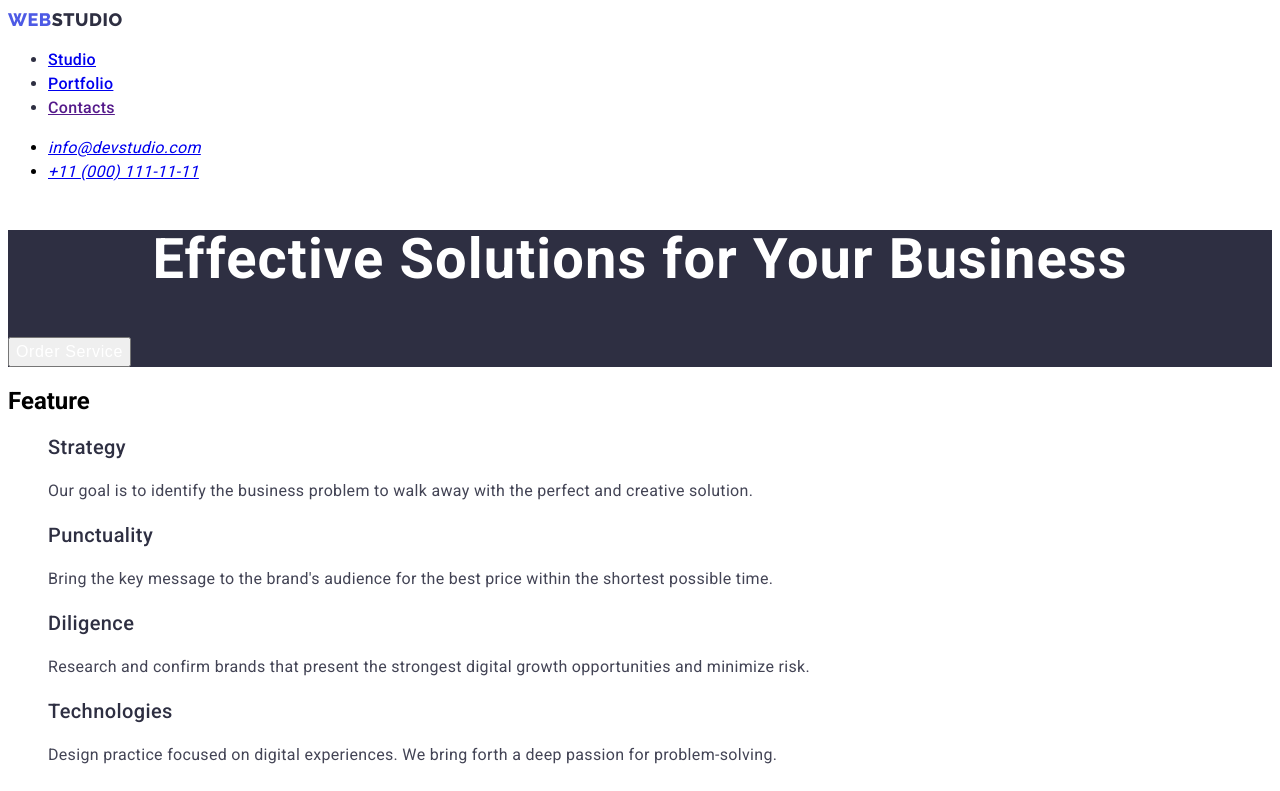
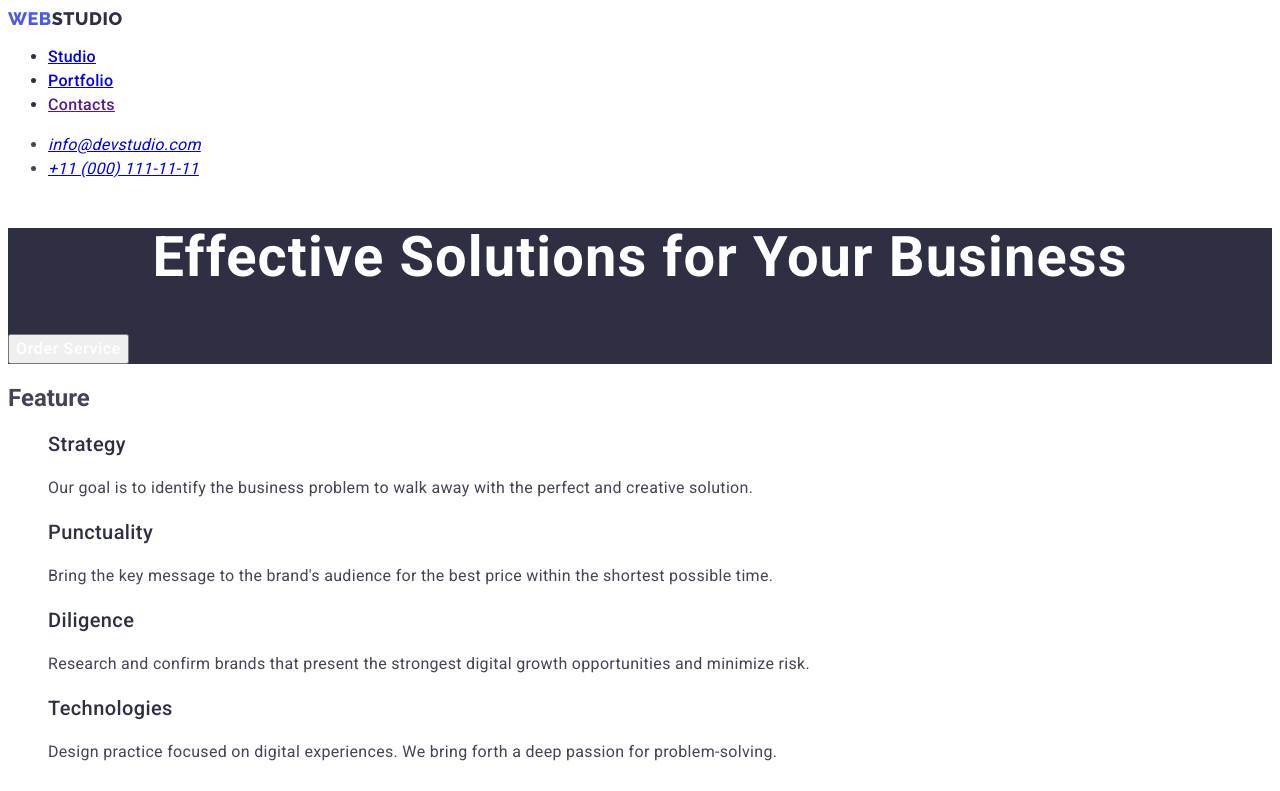
Before and after one commit to ddima8065/goit-markup-hw-02, a plain HTML site: page index.html in a window 1280 px wide. Shown: the top 791 px of the page. Drawn offline with Linux system fonts and the light colour scheme.

Commit message:
Update style.css

```diff
--- a/css/style.css
+++ b/css/style.css
@@ -2,6 +2,7 @@
 
 body {
     font-family: 'Roboto', sans-serif;
+    color:#434455;
 }
 
 /*------------------------HEAD--------------------------*/
@@ -17,11 +18,11 @@ body {
 
 
 .head-logo {
-     font-family: 'Raleway';
+     font-family: 'Raleway', sans-serif;
      font-style: normal;
      font-weight: 800;
      font-size: 18px;
-     line-height: 1.33;
+     line-height: 1.17;
 
      display: flex;
      align-items: center;
@@ -68,12 +69,14 @@ body {
 
 
 .btn {
+    font-family: "Roboto", sans-serif;
     font-weight: 500;
     font-size: 16px;
     line-height: 1.5;
     display: flex;
     align-items: center;
     letter-spacing: 0.04em;
+    cursor: pointer;
     color: #FFFFFF;
 }
 
@@ -141,7 +144,7 @@ body {
 
 .footer-logo {
     color: #f4f4fd;
-    font-family: "Raleway";
+    font-family: "Raleway", sans-serif;
     font-style: normal;
     font-weight: 800;
     font-size: 18px;
@@ -166,6 +169,7 @@ body {
 /*------------------------PORTFOLIO--------------------------*/
 
 .filter-btn {
+    font-family: "Roboto", sans-serif;
     font-weight: 500;
     font-size: 16px;
     line-height: 1.5;
```
